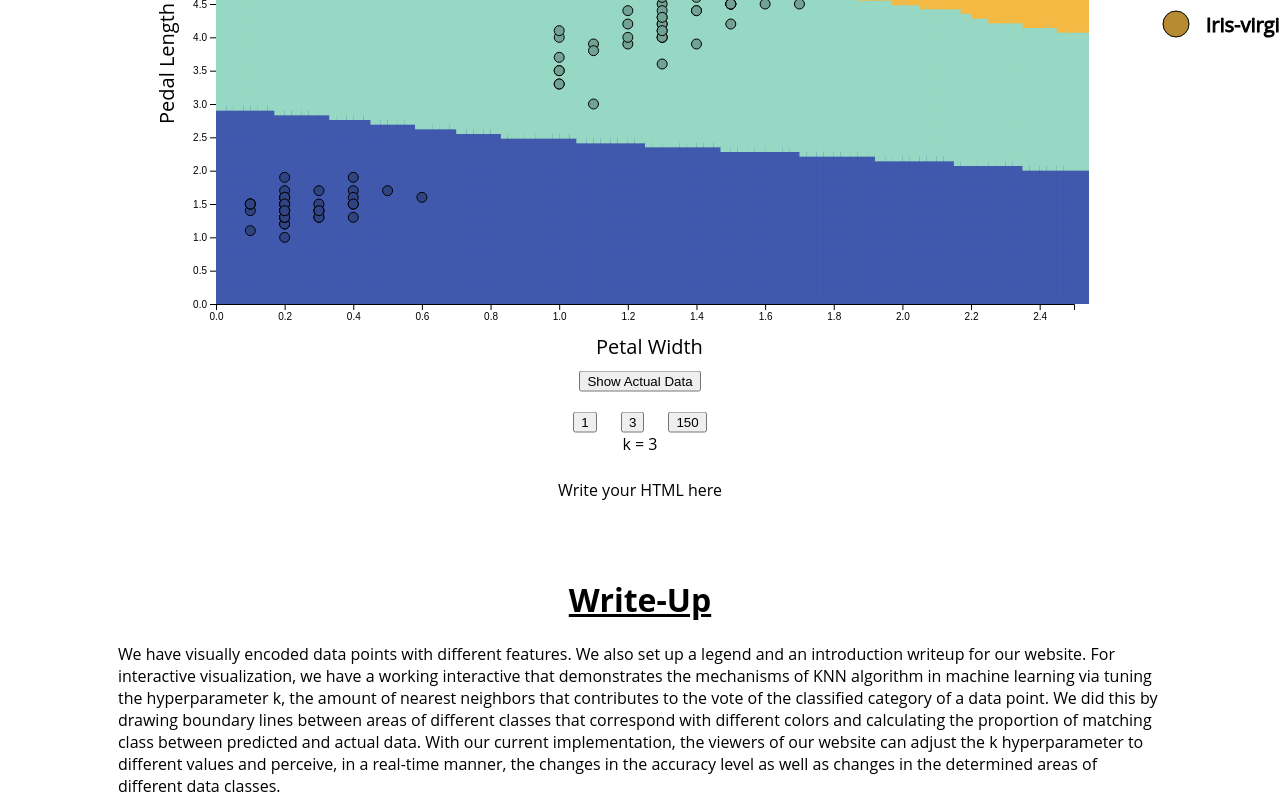
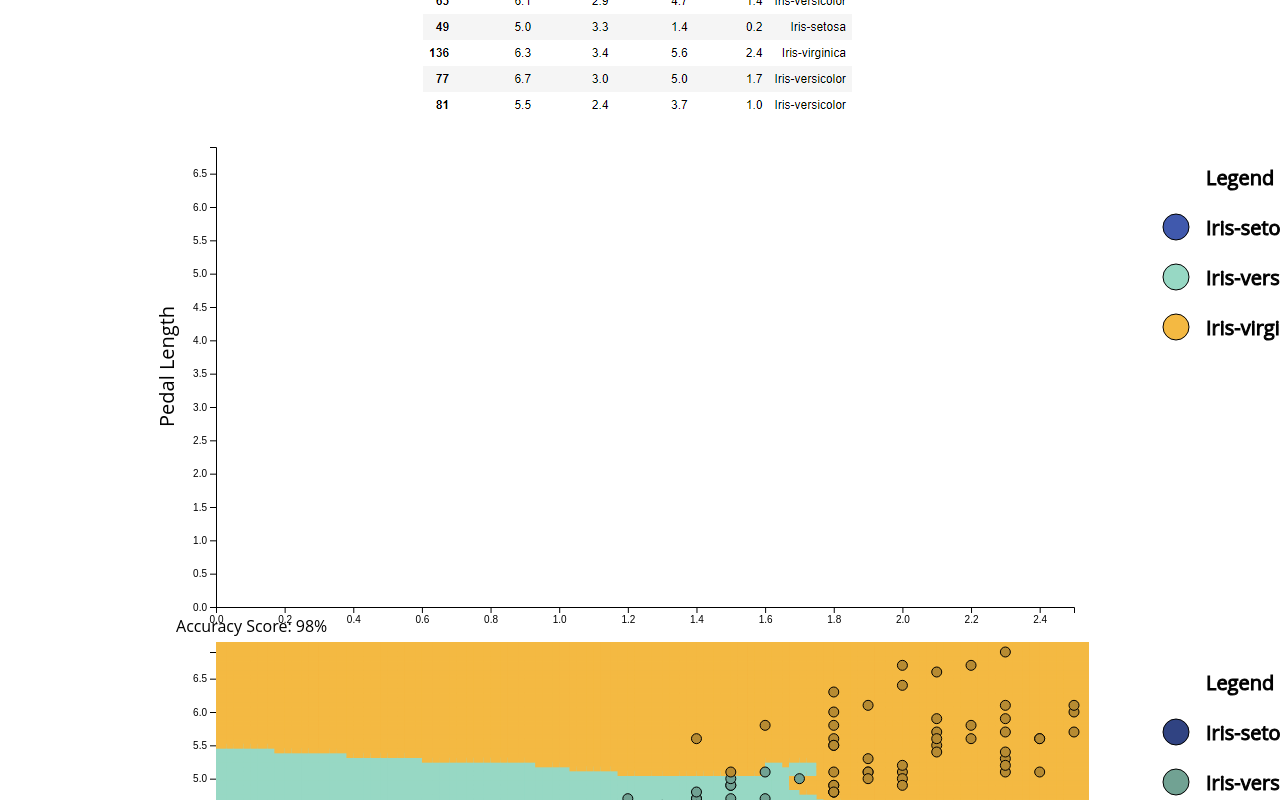
Before and after one commit to Jystine/covid-internet, a SvelteKit app: page / in a window 1280 px wide. Shown: the part 700-1500 px from the top of the page. Built offline with nearby package versions, Linux system fonts and the light colour scheme.

Commit message:
started the actual data plot

```diff
--- a/src/components/App.svelte
+++ b/src/components/App.svelte
@@ -1,10 +1,12 @@
 <script>
   import * as d3 from "d3";
   import DataPoints from "./DataPoints.svelte";
+  import Iris from "./Iris.svelte";
   import { onMount } from "svelte";
 
   let data = [];
   let k = 3;
+  let iris_data = [];
   $: button_label = `k = ${k}`;
 
     onMount(async () => {
@@ -12,6 +14,13 @@
             const csv = await res.text();
             data = d3.csvParse(csv, d3.autoType)
             console.log(data);
+        });
+
+    onMount(async () => {
+            let res = await fetch('iris.csv');
+            const csv = await res.text();
+            iris_data = d3.csvParse(csv, d3.autoType)
+            console.log(iris_data);
         });
 
     async function update_k3() {
@@ -54,11 +63,15 @@
     classification methods. This dataset consists of 5 columns: petal length, petal width, sepal length, sepal width, and class. The thing we are trying to predict whether a flower is of class Iris Setosa, Iris
     Versicolor, or Iris Virginica and we are going to be using a combination of petal length and petal width to classify that flower.
   </p>
-  <DataPoints {data}/>
+  <img src = "iris.png" alt = "chart not found">
+  <div class = "plot">
+    <Iris {iris_data}/>
+    <DataPoints {data}/>
+  </div>
   <div class = "k-button">
-    <button id = "button3" on:click = {update_k1} on:click = {() => k = 1} style = "margin: 10px"> 1 </button>
-    <button id = "button1" on:click = {update_k3} style = "margin: 10px"> 3 </button>
-    <button id = "button2" on:click = {update_k150} style = "margin: 10px"> 150 </button>
+    <button id = "button3" on:click = {update_k1} on:click = {() => k = 1}> 1 </button>
+    <button id = "button1" on:click = {update_k3} on:click = {() => k = 3}> 3 </button>
+    <button id = "button2" on:click = {update_k150} on:click = {() => k = 150}> 150 </button>
   </div>
   <div class = "label">
     <label id = "label">{button_label}</label>
@@ -96,6 +109,7 @@
     }
   #button1, #button2, #button3 {
     transform: translate(0, 150%);
+    width: 40px;
   }
   #k-button{
       text-align: center;
@@ -104,7 +118,7 @@
     cursor: pointer;
   }
   .label {
-    transform: translate(0, 100%);
+    transform: translate(0, 220%);
     text-align: center;
   }
 </style>
--- /dev/null
+++ b/src/components/Iris.svelte
@@ -0,0 +1,64 @@
+<script>
+  import * as d3 from "d3";
+  export let iris_data
+
+  const width = 928;
+  const height = 500;
+  const marginTop = 20;
+  const marginRight = 30;
+  const marginBottom = 20;
+  const marginLeft = 40;
+
+  let svg;
+  let gx;
+  let gy;
+
+  $: x = d3
+    .scaleLinear()
+    .domain([0, d3.max(iris_data, (d) => d.petal_width)])
+    .range([marginLeft, width - marginRight])
+
+  $: y = d3
+    .scaleLinear()
+    .domain([0, d3.max(iris_data, (d) => d.petal_length)])
+    .range([height - marginBottom, marginTop])
+
+  $: d3.select(gx).call(d3.axisBottom(x))
+  $: d3.select(gy).call(d3.axisLeft(y))
+  $: console.log(iris_data)
+</script>
+
+<div class = "plot">
+  <svg
+      bind:this = {svg}
+      {width}
+      {height}
+      viewBox = "0 0 {width} {height}"
+      style = "max-width: 100%; height: auto;"
+      overflow = "visible"
+    >
+
+  <g bind:this = {gx} transform = "translate(0, {height - marginBottom})"/>
+  <g bind:this = {gy} transform = "translate({marginLeft}, 0)"/>
+
+  <text x = 420
+    y = 530
+    font-size = 20
+    style = "text-align:center">Petal Width</text>
+  <text
+    font-size = 20
+    x = 10
+    y = -300
+    style = "writing-mode: vertical-lr; transform: rotate(180deg);">Pedal Length</text>
+  <g class = "legend" stroke = "#000">
+    <text x = 1030 y = 58 font-size = 20>Legend</text>
+    <circle cx = 1000 cy = 100 fill = "#4059AD" stroke = "#000" r = "13"/>
+    <text x = 1030 y = 108 font-size = 20>Iris-setosa</text>
+    <circle cx = 1000 cy = 150 fill = "#97D8C4" stroke = "#000" r = "13"/>
+    <text x = 1030 y = 158 font-size = 20>Iris-versicolor</text>
+    <circle cx = 1000 cy = 200 fill = "#F4B942" stroke = "#000" r = "13"/>
+    <text x = 1030 y = 208 font-size = 20>Iris-virginica</text>
+  </g>
+
+  </svg>
+</div>
```
Also changed, not shown: static/iris.png (added).
